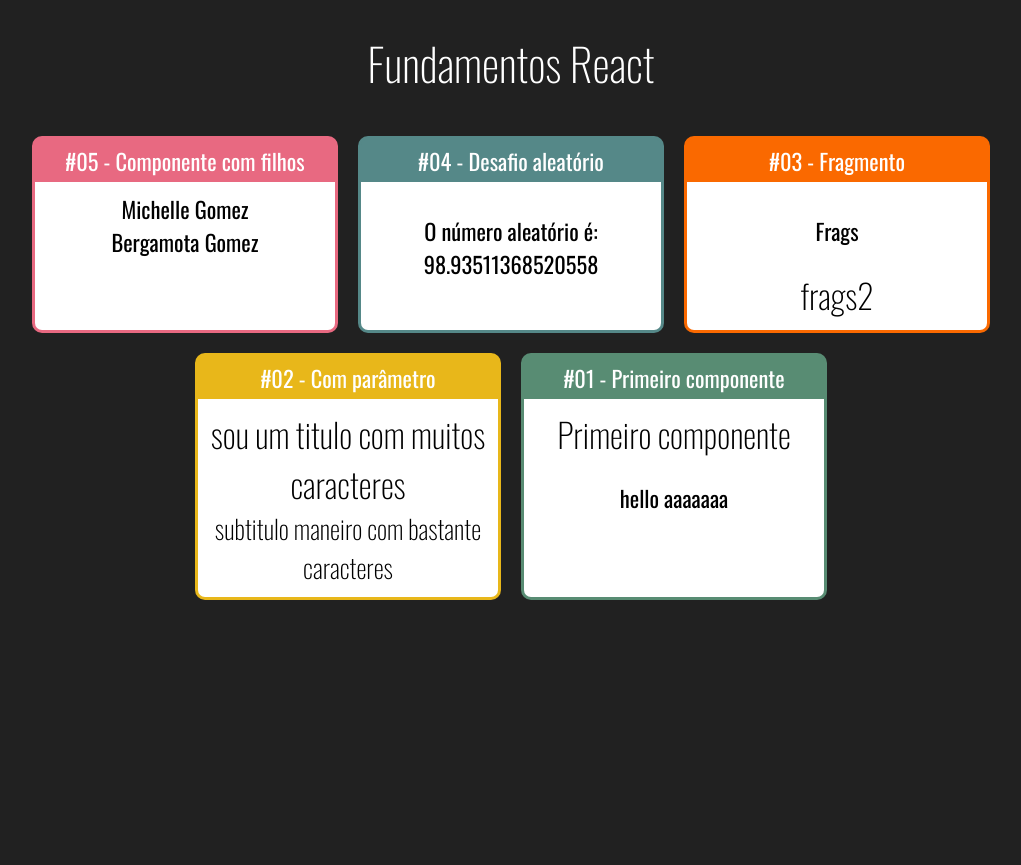
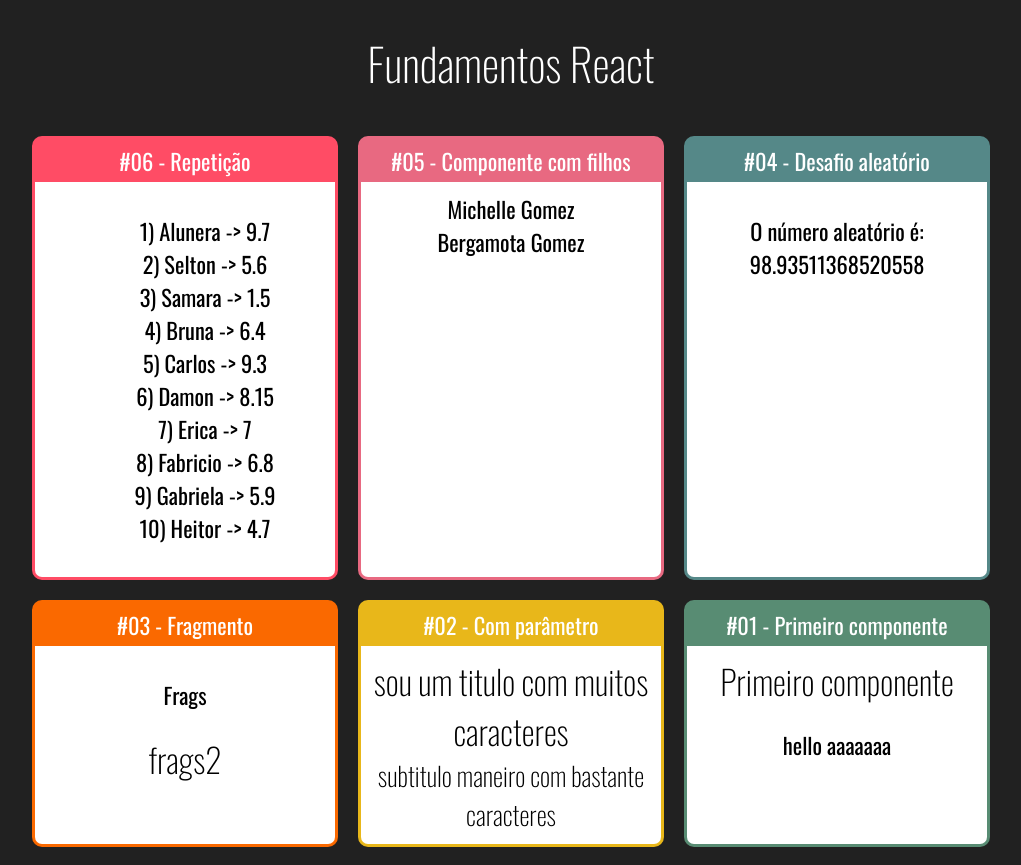
Before and after one commit to jaycalixto/learning-reactjs, a React (Create React App) app: page / in a window 1280 px wide. Shown: the whole page, without its empty margins (129-1150 px from the left). Before the commit the page ends 800 px from the top, so only its background shows below. Built offline with nearby package versions, Linux system fonts and the light colour scheme.

Commit message:
next https://www.udemy.com/course/react-redux-pt/learn/lecture/19636702#overview

```diff
--- a/src/App.jsx
+++ b/src/App.jsx
@@ -8,6 +8,7 @@ import Aleatorio from './components/basicos/Aleatorio';
 import Card from './components/layout/Card';
 import Familia from './components/basicos/Familia';
 import FamiliaMembro from './components/basicos/FamiliaMembro';
+import ListaAlunos from './components/repeticao/ListaAlunos';
 
 export default function App() {
     return (
@@ -15,6 +16,10 @@ export default function App() {
             <h1>Fundamentos React</h1>
 
             <div className="Cards">
+                <Card titulo="#06 - Repetição" color="#FF4C65">
+                    <ListaAlunos></ListaAlunos>
+                </Card>
+
                 <Card titulo="#05 - Componente com filhos" color="#E86981">
                     <Familia sobrenome="Gomez" >
                         <FamiliaMembro nome="Michelle"></FamiliaMembro>
--- /dev/null
+++ b/src/components/repeticao/ListaAlunos.jsx
@@ -0,0 +1,23 @@
+import React from 'react';
+import alunos from '../../data/alunos';
+import PropTypes from 'prop-types';
+
+function ListaAlunos () {
+    const alunosLis = alunos.map((aluno, i) => {
+        return (<li key={i}>{aluno.id}) {aluno.nome} -&gt; {aluno.nota}</li>);
+    });
+
+    return (
+        <div>
+            <ul style={{ listStyle: 'none' }}>
+                {alunosLis}
+            </ul>
+        </div>
+    );
+}
+
+ListaAlunos.propTypes = {
+    children: PropTypes.any
+};
+
+export default ListaAlunos;
--- /dev/null
+++ b/src/data/alunos.js
@@ -0,0 +1,12 @@
+export default [
+    { id: 1, nome: 'Alunera', nota: 9.7 },
+    { id: 2, nome: 'Selton', nota: 5.6 },
+    { id: 3, nome: 'Samara', nota: 1.5 },
+    { id: 4, nome: 'Bruna', nota: 6.4 },
+    { id: 5, nome: 'Carlos', nota: 9.3 },
+    { id: 6, nome: 'Damon', nota: 8.15 },
+    { id: 7, nome: 'Erica', nota: 7.0 },
+    { id: 8, nome: 'Fabricio', nota: 6.8 },
+    { id: 9, nome: 'Gabriela', nota: 5.9 },
+    { id: 10, nome: 'Heitor', nota: 4.7 },
+];
```
